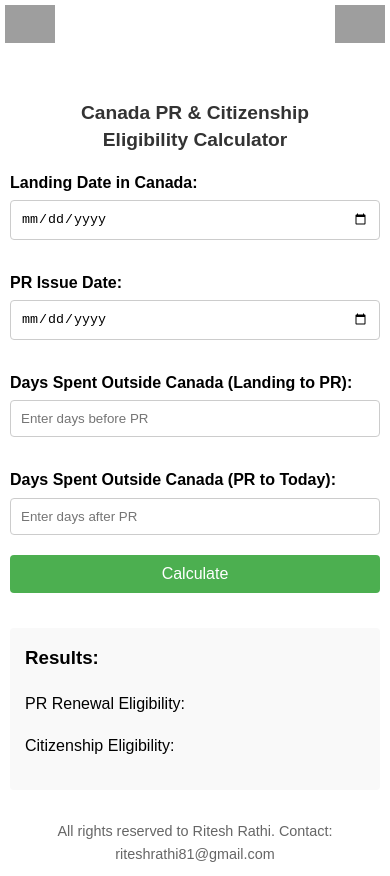
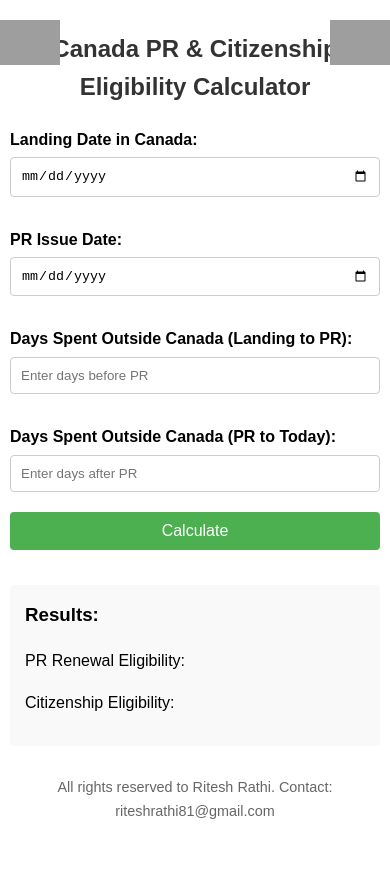
Before and after one commit to RiteshCTS/cpcecalculculator.github.io, a plain HTML site: page index.html in a window 390 px wide. After the commit the page ends 844 px from the top, so only its background shows below. Drawn offline with Linux system fonts and the light colour scheme; grey boxes are pictures that could not be loaded.

Commit message:
index.html

```diff
--- a/index.html
+++ b/index.html
@@ -12,12 +12,10 @@
             margin: 0 auto;
             line-height: 1.6;
             position: relative;
-            padding-top: 120px; /* Added space for flags on top */
         }
         h2 {
             text-align: center;
             color: #333;
-            margin-top: 0;
         }
         label {
             display: block;
@@ -53,15 +51,15 @@
         }
         .flag-left {
             position: absolute;
-            left: 10px;
-            top: 10px;
-            width: 80px;
+            left: 0;
+            top: 20px;
+            width: 100px;
         }
         .flag-right {
             position: absolute;
-            right: 10px;
-            top: 10px;
-            width: 80px;
+            right: 0;
+            top: 20px;
+            width: 100px;
         }
         footer {
             text-align: center;
@@ -72,22 +70,12 @@
         @media (max-width: 600px) {
             body {
                 padding: 10px;
-                padding-top: 100px; /* Adjusted for mobile */
             }
             h2 {
-                font-size: 1.2em; /* Smaller heading on mobile */
-                padding: 0 60px; /* Space for flags */
-                line-height: 1.4;
+                font-size: 1.5em;
             }
             .flag-left, .flag-right {
-                width: 50px; /* Smaller flags on mobile */
-                top: 5px;
-            }
-            .flag-left {
-                left: 5px;
-            }
-            .flag-right {
-                right: 5px;
+                width: 60px;
             }
         }
     </style>
```
